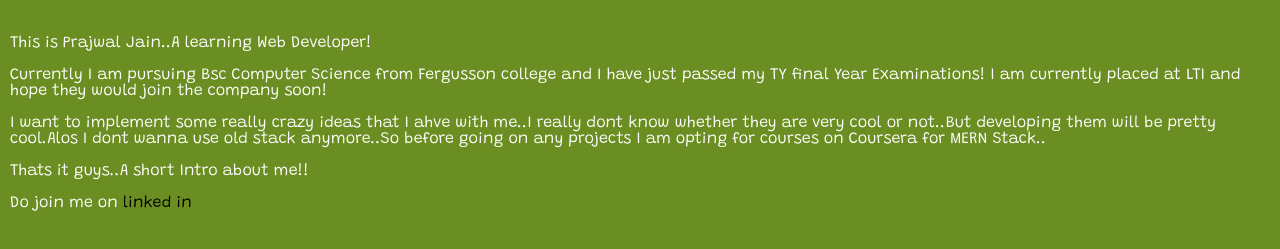
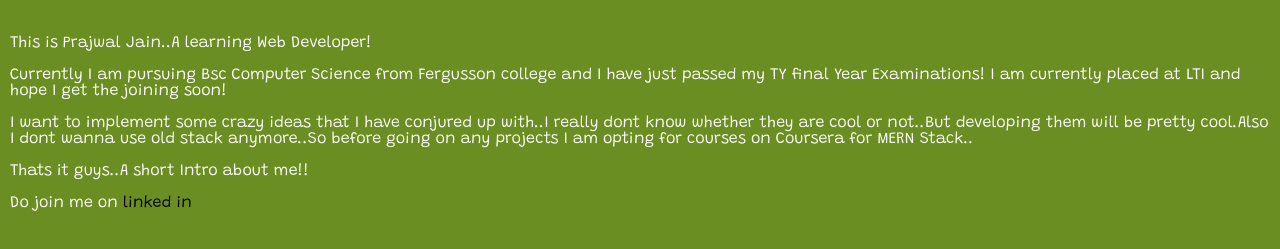
Before and after one commit to j836/simple-static-site.netlify.com, a plain HTML site: page index.html in a window 1280 px wide. Shown: the part 205-454 px from the top of the page. Drawn offline with Linux system fonts and the light colour scheme.

Commit message:
Spelling mistakes corrected

```diff
--- a/index.html
+++ b/index.html
@@ -17,10 +17,10 @@
 
                 <p>
                     Currently I am pursuing Bsc Computer Science from Fergusson college and I have just passed my TY final Year Examinations!
-                    I am currently placed at LTI and hope they would join the company soon!
+                    I am currently placed at LTI and hope I get the joining soon!
                 </p>
                 <p>
-                    I want to implement some really crazy ideas that I ahve with me..I really dont know whether they are very cool or not..But developing them will be pretty cool.Alos I dont wanna use old stack anymore..So before going on any projects I am opting for courses on Coursera for MERN Stack..
+                    I want to implement some  crazy ideas that I have conjured up with..I really dont know whether they are cool or not..But developing them will be pretty cool.Also I dont wanna use old stack anymore..So before going on any projects I am opting for courses on Coursera for MERN Stack..
                 </p>
                 <p>
                     Thats it guys..A short Intro about me!!
```
